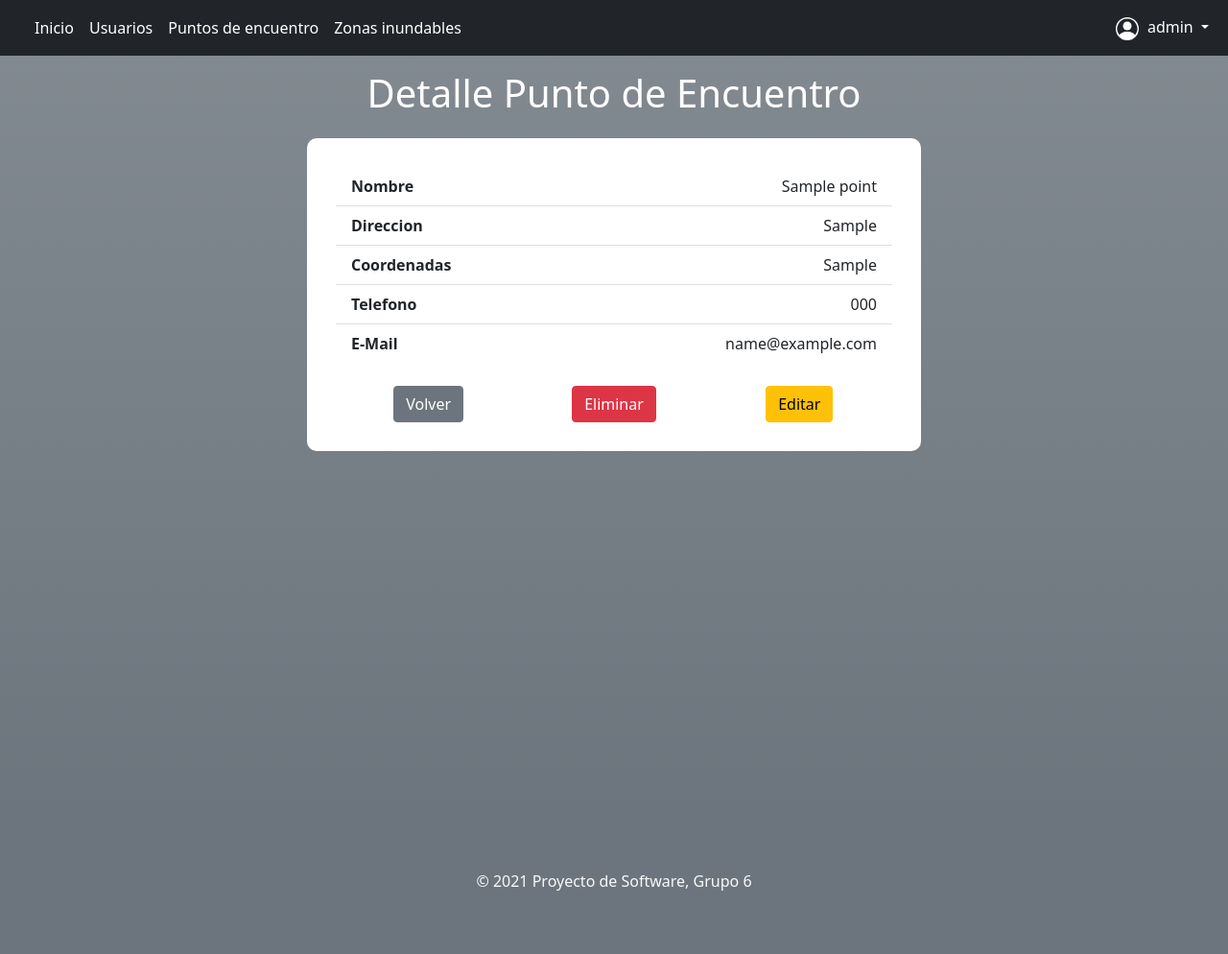
After one commit to lautarooleastro/proyecto2021-grupo6, a Flask app: page /puntos_de_encuentro/detalle/1 in a window 1280 px wide. The commit adds this page. Shown: the whole page at 96% size. Run offline with Flask 2, Linux system fonts and the light colour scheme; a user stored in the database is signed in; data comes from the database, SQL or seed files in the repository; tables that the repository leaves empty hold one stand-in row (values such as "Sample post").

Commit message:
detalle de punto de encuentro implementado

```diff
--- a/app/models/meeting_point.py
+++ b/app/models/meeting_point.py
@@ -23,6 +23,9 @@ class MeetingPoint(db.Model):
     def get_all():
         return MeetingPoint.query.all()
 
+    def with_id(id):
+        return MeetingPoint.query.filter(MeetingPoint.id == id).first()
+
     def save(self):
         db.session.add(self)
         db.session.commit()
--- a/app/resources/meeting_point.py
+++ b/app/resources/meeting_point.py
@@ -39,3 +39,9 @@ def create():
             flash(form.errors, "error")
 
     return redirect(url_for('meeting_point_index'))
+
+
+@login_required
+def detail(id):
+    meeting_point = MeetingPoint.with_id(id)
+    return render_template("meeting_point/detail.html", meeting_point=meeting_point)
--- a/app/routes/meeting_point.py
+++ b/app/routes/meeting_point.py
@@ -8,3 +8,6 @@ def set_routes(app):
                      "meeting_point_new", meeting_point.new)
     app.add_url_rule("/puntos_de_encuentro",
                      "meeting_point_create", meeting_point.create, methods=["POST"])
+
+    app.add_url_rule("/puntos_de_encuentro/detalle/<int:id>",
+                     "meeting_point_detail", meeting_point.detail, methods=["GET"])
--- /dev/null
+++ b/app/templates/meeting_point/detail.html
@@ -0,0 +1,74 @@
+{% extends "layout/layout.html" %}
+{% block title %}Usuarios{% endblock %}
+{% block head %}
+{{ super() }}
+{% endblock %}
+{% block content %}
+
+<div class="d-block">
+    <h1 class="text-center text-white" style="padding: 15px;">
+        Detalle Punto de Encuentro
+    </h1>
+</div>
+
+{% if meeting_point is not none %}
+
+<div class="container-md col-md-6" style="background-color: white; padding: 30px; border-radius: 10px;">
+
+    <ul class="list-group list-group-flush">
+        <li class="list-group-item">
+            <div class="row">
+                <div class="col-3" style="font-weight: bold;">Nombre</div>
+                <div class="col-sm-9 text-sm-end text-start">{{ meeting_point.name }}</div>
+            </div>
+        </li>
+        <li class="list-group-item">
+            <div class="row">
+                <div class="col-3" style="font-weight: bold;">Direccion</div>
+                <div class="col-sm-9 text-sm-end text-start">{{ meeting_point.adress }}</div>
+            </div>
+        </li>
+        <li class="list-group-item">
+            <div class="row">
+                <div class="col-3" style="font-weight: bold;">Coordenadas</div>
+                <div class="col-sm-9 text-sm-end text-start">{{ meeting_point.coordinates }}</div>
+            </div>
+        </li>
+        <li class="list-group-item">
+            <div class="row">
+                <div class="col-3" style="font-weight: bold;">Telefono</div>
+                <div class="col-sm-9 text-sm-end text-start">{{ meeting_point.phone }}</div>
+            </div>
+        </li>
+        <li class="list-group-item">
+            <div class="row">
+                <div class="col-3" style="font-weight: bold;">E-Mail</div>
+                <div class="col-sm-9 text-sm-end text-start">{{ meeting_point.email }}</div>
+            </div>
+        </li>
+    </ul>
+
+    <div class="container mt-4">
+        <div class="row">
+            <div class="col text-center">
+                <a class="btn btn-secondary" href="{{ url_for('meeting_point_index') }}">Volver</a>
+            </div>
+            <div class="col text-center">
+                <a class="btn btn-danger" href="#">Eliminar</a>
+            </div>
+            <div class="col text-center">
+                <a class="btn btn-warning" href="#">Editar</a>
+            </div>
+        </div>
+    </div>
+</div>
+
+{% else %}
+<div class="container-md col-md-6" style="background-color: white; padding: 30px; border-radius: 10px;">
+    <h4>El punto de encuentro no existe</h4>
+</div>
+{% endif %}
+
+
+
+{% endblock %}
```
Also changed, not shown: app/templates/meeting_point/index.html (+10 -2 lines).
